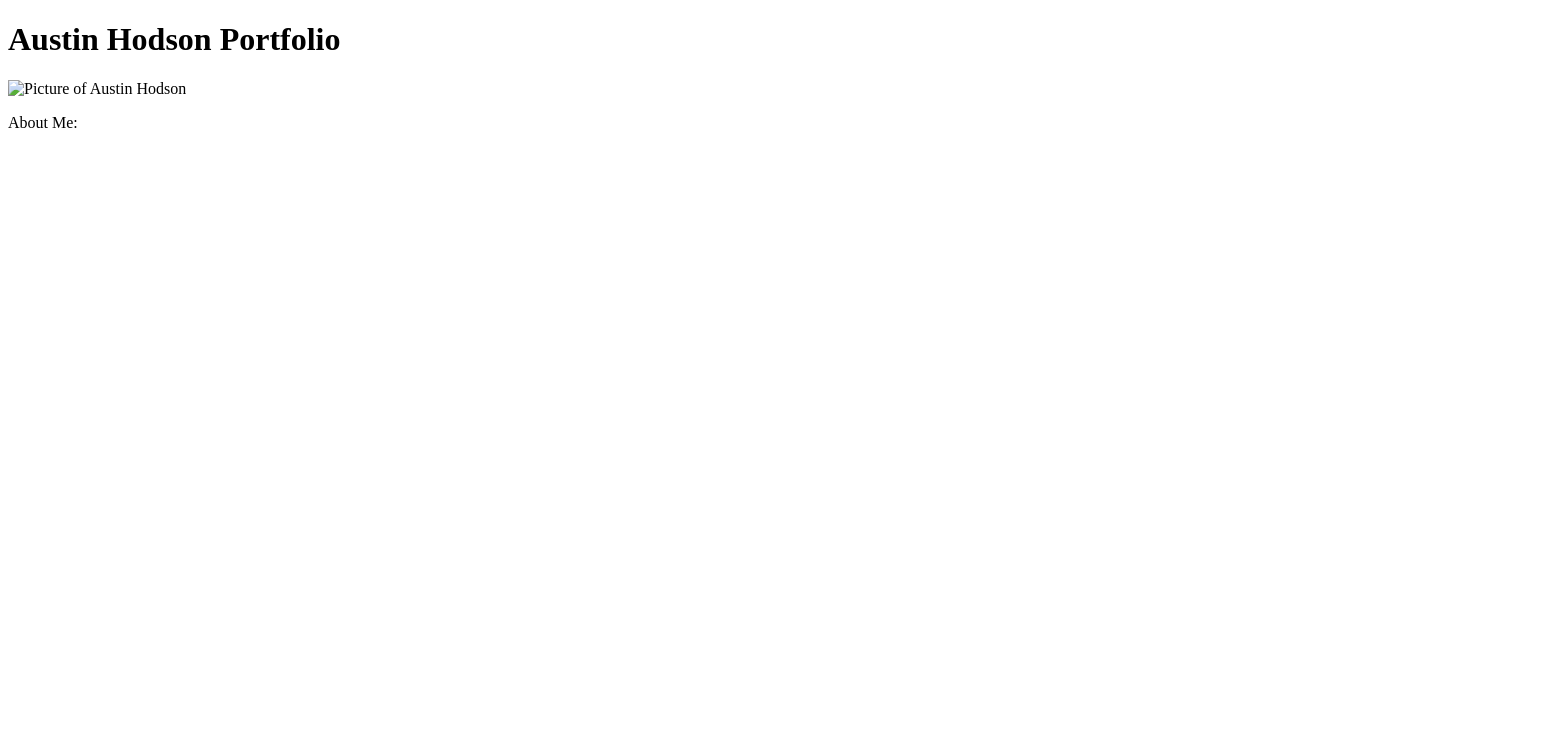
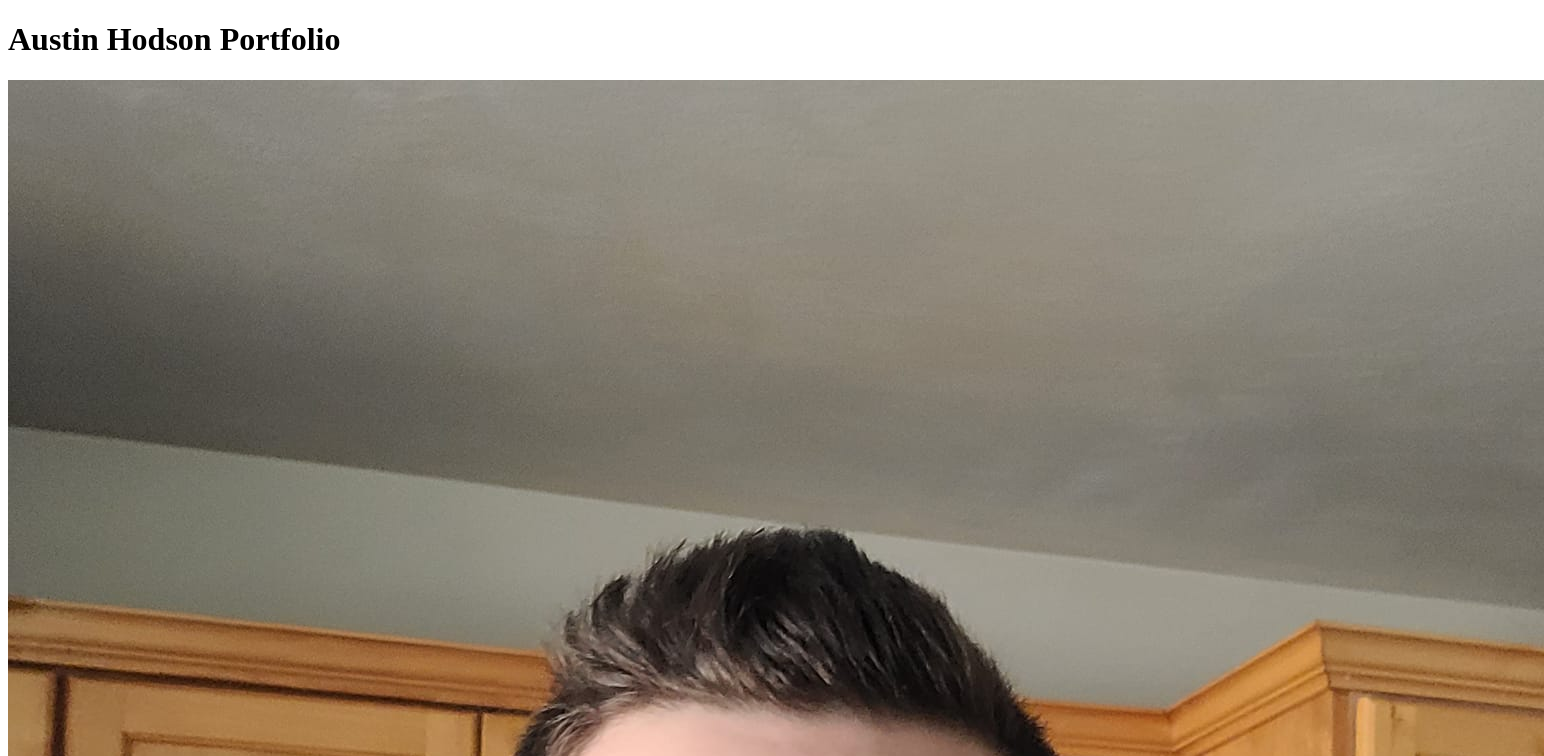
Before and after one commit to CS-1030-Hadzik/myfirstwebsite-HodsonAustin, a plain HTML site: page index.html in a window 1280 px wide. Shown: the top 756 px of the page, 1544 px wide, since content can reach past the window. Drawn offline with Linux system fonts and the light colour scheme.

Commit message:
Added image of myself

```diff
--- a/index.html
+++ b/index.html
@@ -6,7 +6,7 @@
 
     <body>
         <h1> Austin Hodson Portfolio</h1>
-        <img src="" alt="Picture of Austin Hodson">
+        <img src="images/austin_hodson.jpg" alt="Picture of Austin Hodson">
         <p> About Me: </p>
     </body>
 
```
Also changed, not shown: images/austin_hodson.jpg (added).
